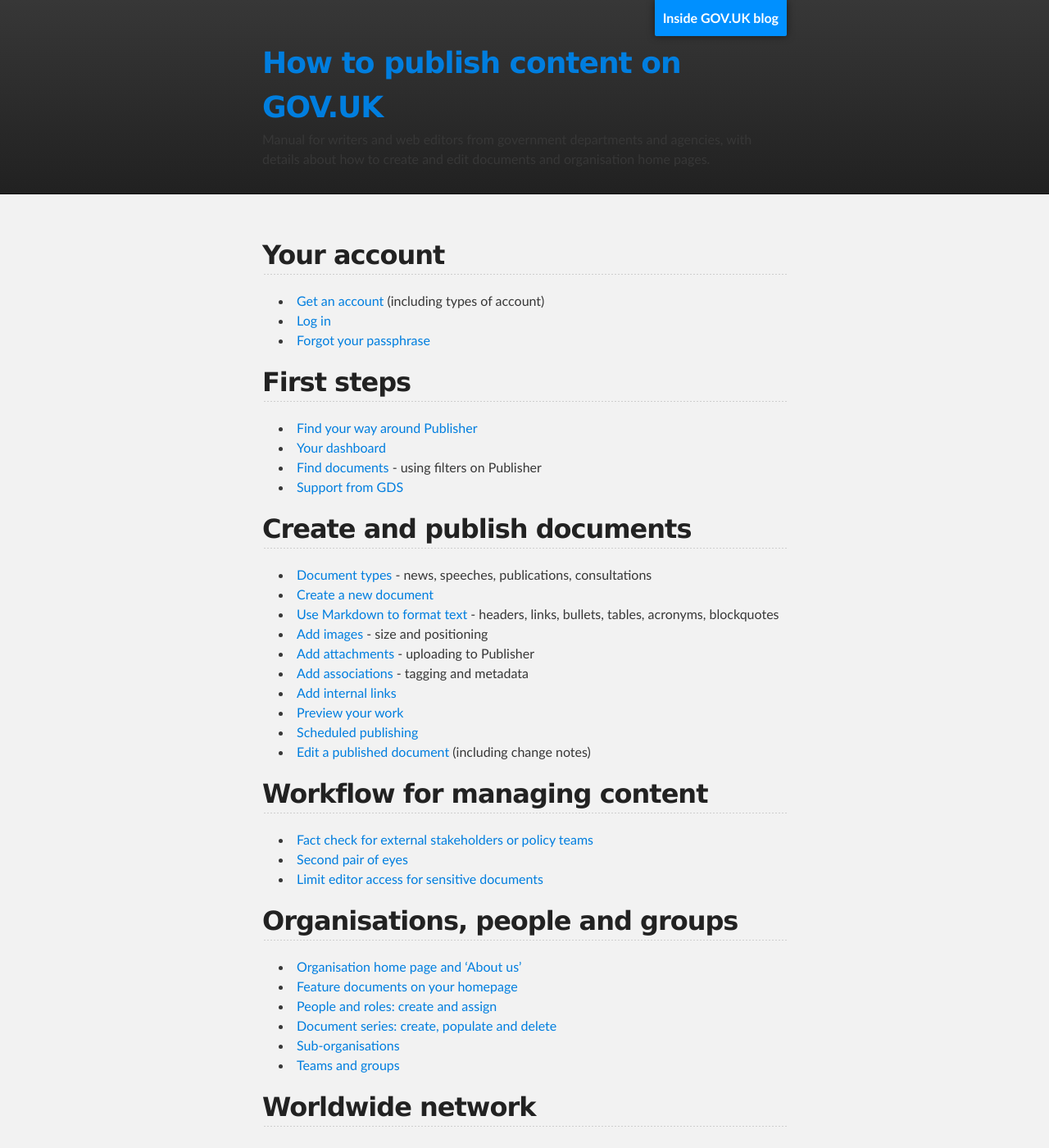
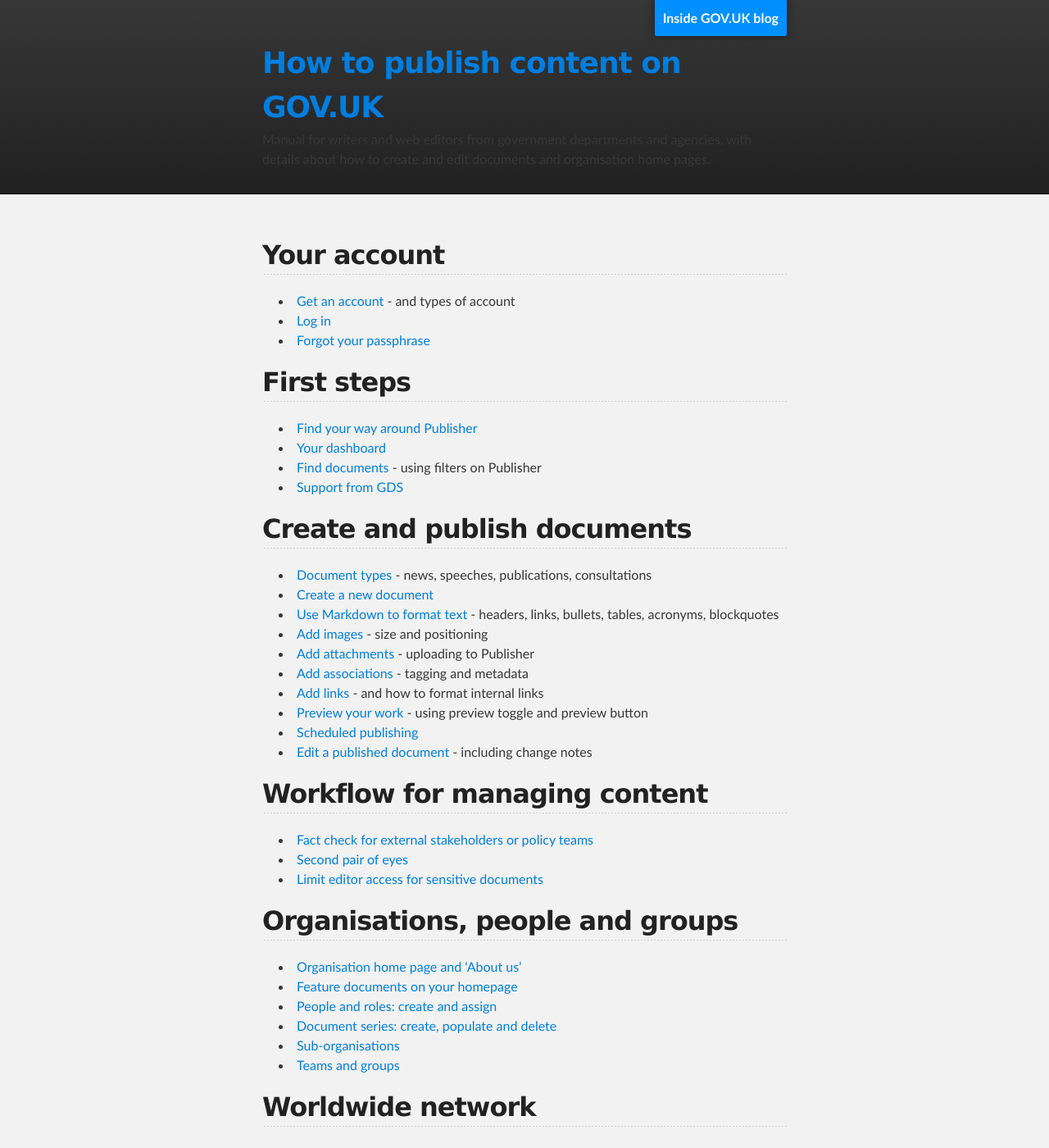
Before and after one commit to alphagov/inside-government-admin-guide, a Jekyll site: the page built from index.md, in a window 1280 px wide and 1400 px high. Shown: the whole window at 82% size. Built offline with Jekyll 4.4.1, drawn with Linux system fonts in a browser that asks for light colours.

Commit message:
Update index.md

```diff
--- a/index.md
+++ b/index.md
@@ -4,7 +4,7 @@
 ---
 
 ## Your account
-* [Get an account](your-account/get-an-account.html) (including types of account)
+* [Get an account](your-account/get-an-account.html) - and types of account
 * [Log in](your-account/log-in.html)
 * [Forgot your passphrase](your-account/forgot-your-passphrase.html)
 
@@ -23,10 +23,10 @@
 * [Add images](creating-documents/add-images.html) - size and positioning
 * [Add attachments](creating-documents/add-attachments.html) - uploading to Publisher
 * [Add associations](creating-documents/add-associations.html) - tagging and metadata
-* [Add internal links](creating-documents/add-links.html)
-* [Preview your work](creating-documents/preview-your-work.html)
+* [Add links](creating-documents/add-links.html) - and how to format internal links
+* [Preview your work](creating-documents/preview-your-work.html) - using preview toggle and preview button
 * [Scheduled publishing](creating-documents/scheduled-publishing.html)
-* [Edit a published document](creating-documents/edit-a-published-doc.html) (including change notes)
+* [Edit a published document](creating-documents/edit-a-published-doc.html) - including change notes
 
 
 ## Workflow for managing content
@@ -37,11 +37,11 @@
 
 ## Organisations, people and groups
 * [Organisation home page and ‘About us’](organisations-groups/organisation-home-page.html)
-* [Feature documents on your homepage](editing-other-pages/feature-documents-homepage.html)
-* [People and roles: create and assign](editing-other-pages/people-and-roles.html)
-* [Document series: create, populate and delete](editing-other-pages/document-series.html)
-* [Sub-organisations](editing-other-pages/sub-organisations.html)
-* [Teams and groups](editing-other-pages/teams-groups.html)
+* [Feature documents on your homepage](organisations-groups/feature-documents-homepage.html)
+* [People and roles: create and assign](organisations-groups/people-and-roles.html)
+* [Document series: create, populate and delete](organisations-groups/document-series.html)
+* [Sub-organisations](organisations-groups/sub-organisations.html)
+* [Teams and groups](organisations-groups/teams-groups.html)
 
 
 ## Worldwide network
```
